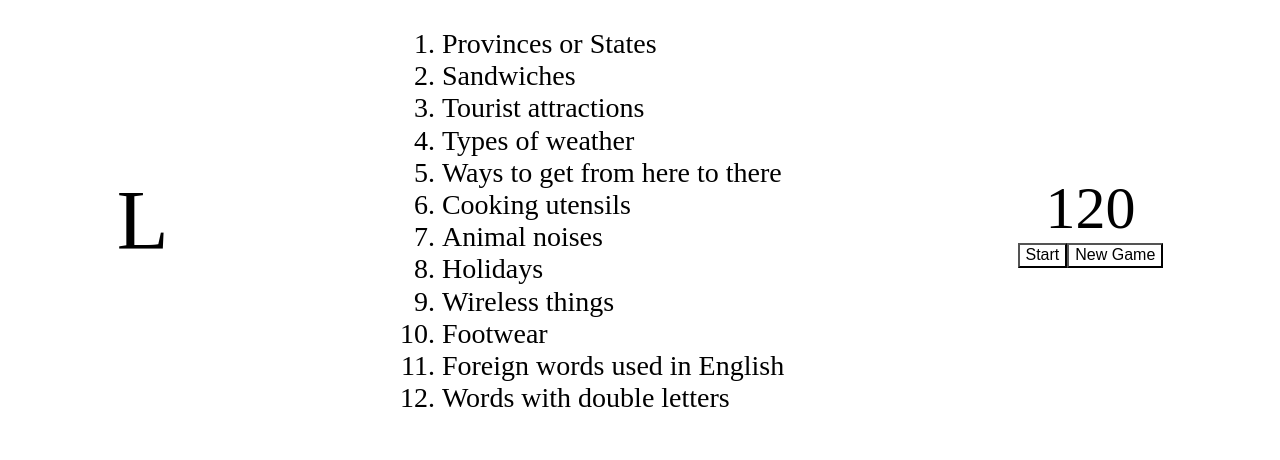
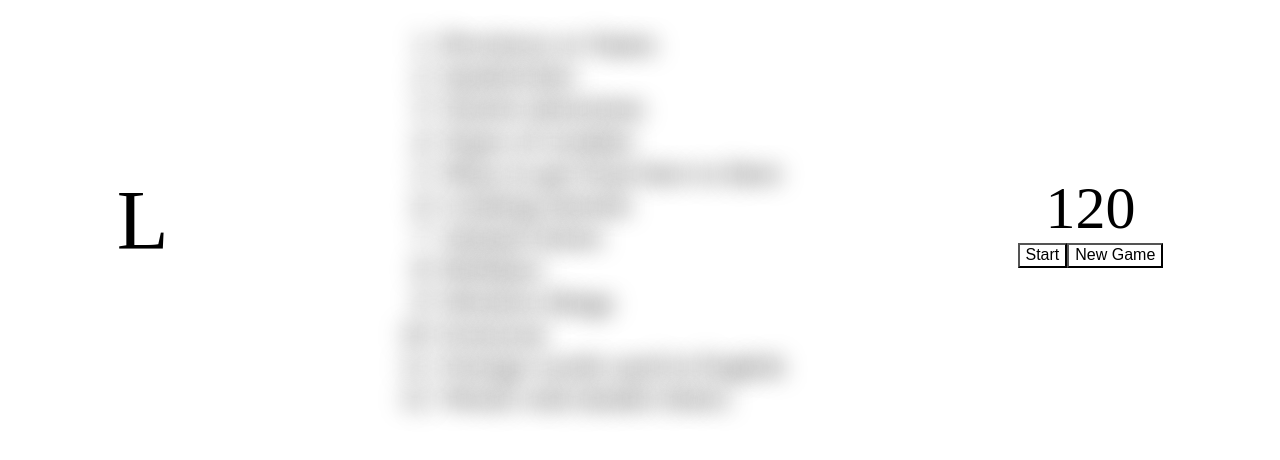
Before and after one commit to yebra06/scattegories, a React app: page / in a window 1280 px wide. Shown: the top 460 px of the page. Built offline with nearby package versions, Linux system fonts and the light colour scheme.

Commit message:
Add blurred text.

```diff
--- a/src/scripts/components/QuestionList.jsx
+++ b/src/scripts/components/QuestionList.jsx
@@ -1,8 +1,8 @@
 import React from 'react';
 
-const QuestionList = ({ questions }) => {
+const QuestionList = ({ questions, isPaused }) => {
     const questionList = questions.map((question, i) =>
-        <li key={i}>{question}</li>
+        <li className={isPaused ? "question-blur" : "question"} key={i}>{question}</li>
     );
 
     return (
--- a/src/scripts/containers/Game.jsx
+++ b/src/scripts/containers/Game.jsx
@@ -74,7 +74,7 @@ export default class Game extends Component {
                     <Letter letter={letter} />
                 </div>
                 <div className="game-item">
-                    <QuestionList questions={questions} />
+                    <QuestionList questions={questions} isPaused={isPaused} />
                 </div>
                 <div className="game-item">
                     <Timer
--- a/src/styles/questionList.scss
+++ b/src/styles/questionList.scss
@@ -1,4 +1,13 @@
 
 .question-list {
     font-size: 28px;
+
+    .question-blur {
+        color: transparent;
+        text-shadow: 0 0 23px #000;
+    }
+
+    .question {
+
+    }
 }
```
